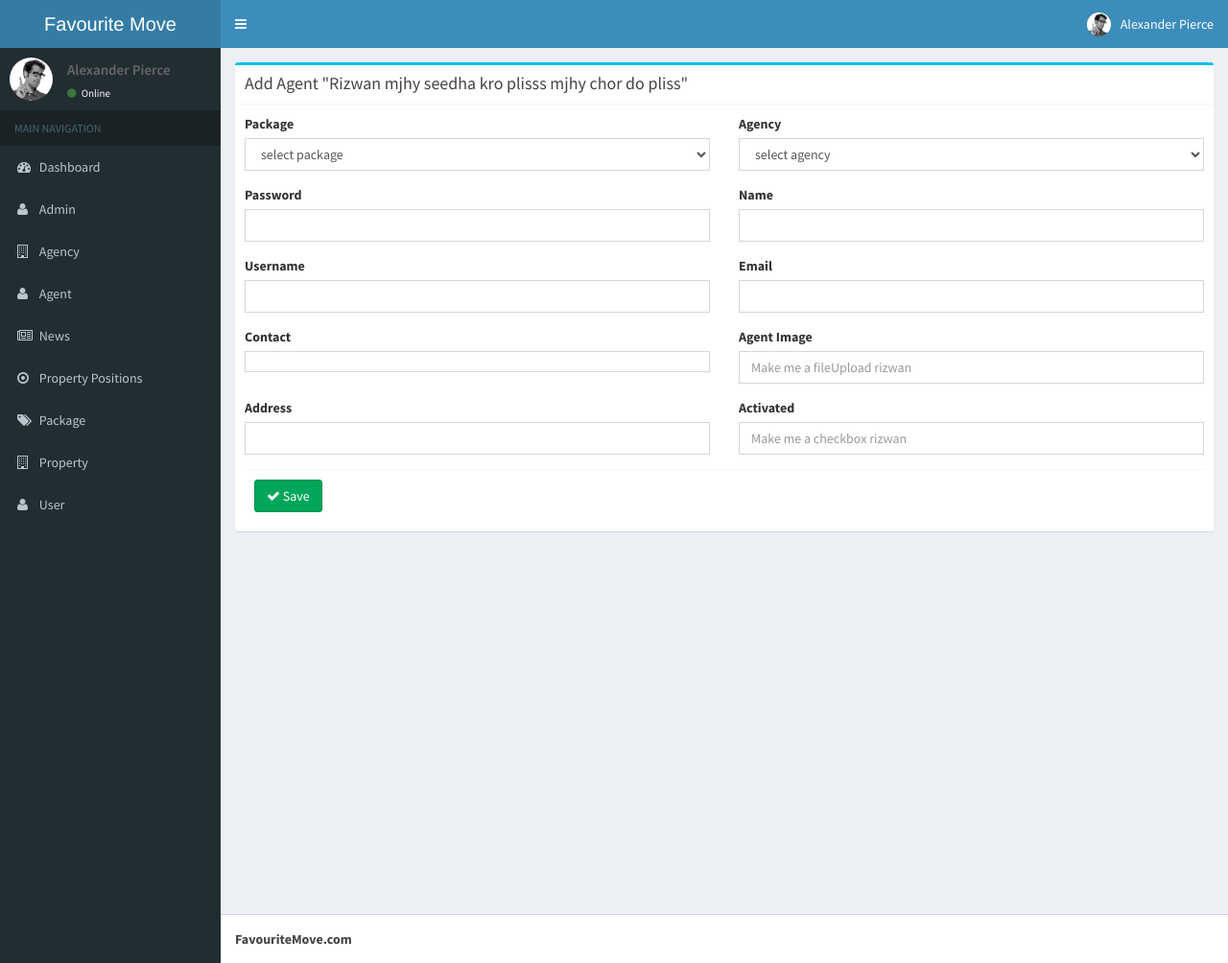
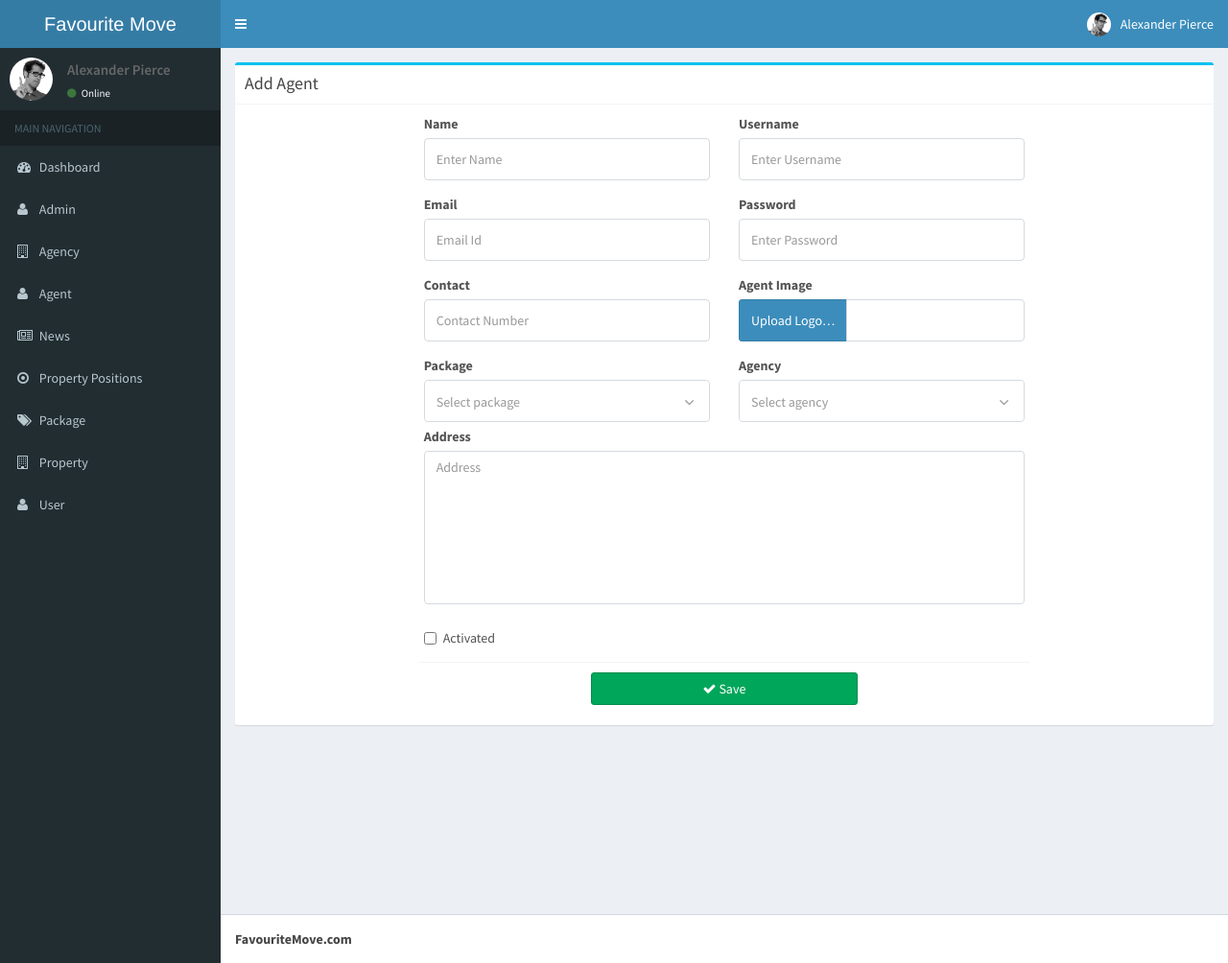
Before and after one commit to qasim902/favmove1, a CodeIgniter app: page /favmove1/agent/add in a window 1280 px wide. Shown: the whole page at 96% size. Run offline with CodeIgniter, Linux system fonts and the light colour scheme; data that the repository does not hold is empty; some libraries are stand-ins or nearby versions.

Commit message:
agent page

```diff
--- a/application/views/agent/add.php
+++ b/application/views/agent/add.php
@@ -2,16 +2,66 @@
 	<div class="col-md-12">
 		<div class="box box-info">
 			<div class="box-header with-border">
-              	<h3 class="box-title">Add Agent "Rizwan mjhy seedha kro plisss mjhy chor do pliss"</h3>
+				<h3 class="box-title">Add Agent</h3>
 			</div>
 			<?php echo form_open('agent/add'); ?>
 			<div class="box-body">
+				<div class="col-sm-1 col-md-2"></div>
+				<div class="col-sm-10 col-md-8">
+					<div class="callus clearfix border_radius submit_property">
 						<div class="row clearfix">
+
+							<div class="col-md-6">
+								<label for="name" class="control-label">Name</label>
+								<div class="form-group">
+									<input type="text"  placeholder="Enter Name" name="name" value="<?php echo $this->input->post('name'); ?>" class="form-control" id="name" />
+								</div>
+							</div>
+							<div class="col-md-6">
+								<label for="username" class="control-label">Username</label>
+								<div class="form-group">
+									<input type="text" name="username"  placeholder="Enter Username" value="<?php echo $this->input->post('username'); ?>" class="form-control" id="username"
+									/>
+								</div>
+							</div>
+							<div class="col-md-6">
+								<label for="email" class="control-label">Email</label>
+								<div class="form-group">
+									<input type="text" name="email" placeholder="Email Id" value="<?php echo $this->input->post('email'); ?>" class="form-control" id="email" />
+								</div>
+							</div>
+							<div class="col-md-6">
+								<label for="password" class="control-label">Password</label>
+								<div class="form-group">
+									<input type="password" placeholder="Enter Password" name="password" value="<?php echo $this->input->post('password'); ?>" class="form-control" id="password"
+									/>
+								</div>
+							</div>
+							<div class="col-md-6">
+								<label for="contact" class="control-label">Contact</label>
+								<div class="form-group">
+									<input type="tel" placeholder="Contact Number"  name="contact" value="<?php echo $this->input->post('email'); ?>" class="form-control" />
+								</div>
+							</div>
+							<div class="col-md-6">
+								<label for="agent_image" class="control-label">Agent Image</label>
+								<div class="form-group">
+									<div class="input-group agncy_btn">
+										<label class="input-group-btn">
+											<span class="btn btn-primary">
+												Upload Logo&hellip; <input type="file" name="agent_image" value="<?php echo $this->input->post('agent_image'); ?>" class="form-control" id="agent_image" style="display: none;" />
+											</span>
+										</label>
+										<input  type="text" value="<?php echo $this->input->post('agent_image'); ?>" class="form-control" readonly>
+									</div>
+								</div>
+							</div>
 							<div class="col-md-6">
 								<label for="package_id" class="control-label">Package</label>
-						<div class="form-group">
+								<div class="single-query">
+									<div class="intro">
 										<select name="package_id" class="form-control">
-								<option value="">select package</option>
+											<option value="">Select package</option>
 											<?php
 									foreach($all_packages as $package)
 									{
@@ -23,11 +73,13 @@
 										</select>
 									</div>
 								</div>
+							</div>
 							<div class="col-md-6">
 								<label for="agency_id" class="control-label">Agency</label>
-						<div class="form-group">
+								<div class="single-query">
+									<div class="intro">
 										<select name="agency_id" class="form-control">
-								<option value="">select agency</option>
+											<option value="">Select agency</option>
 											<?php
 									foreach($all_agency as $agency)
 									{
@@ -39,98 +91,85 @@
 										</select>
 									</div>
 								</div>
-					<div class="col-md-6">
-						<label for="password" class="control-label">Password</label>
-						<div class="form-group">
-							<input type="password" name="password" value="<?php echo $this->input->post('password'); ?>" class="form-control" id="password" />
 							</div>
-					</div>
-					<div class="col-md-6">
-						<label for="name" class="control-label">Name</label>
-						<div class="form-group">
-							<input type="text" name="name" value="<?php echo $this->input->post('name'); ?>" class="form-control" id="name" />
-						</div>
-					</div>
-					<div class="col-md-6">
-						<label for="username" class="control-label">Username</label>
-						<div class="form-group">
-							<input type="text" name="username" value="<?php echo $this->input->post('username'); ?>" class="form-control" id="username" />
-						</div>
-					</div>
-					<div class="col-md-6">
-						<label for="email" class="control-label">Email</label>
-						<div class="form-group">
-							<input type="text" name="email" value="<?php echo $this->input->post('email'); ?>" class="form-control" id="email" />
-						</div>
-					</div>
-                    <div class="col-md-6">
-						<label for="contact" class="control-label">Contact</label>
-						<div class="form-group">
-							<input type="tel" name="contact" value="<?php echo $this->input->post('email'); ?>" class="form-control" id="contact" />
-						</div>
-					</div>
-					<div class="col-md-6">
-						<label for="agent_image" class="control-label">Agent Image</label>
-						<div class="form-group">
-							<input type="text" name="agent_image" placeholder="Make me a fileUpload rizwan" value="<?php echo $this->input->post('agent_image'); ?>" class="form-control" id="agent_image" />
-						</div>
-					</div>
+
 							<!--					<div class="col-md-6">-->
 							<!--						<label for="property_list" class="control-label">Property List</label>-->
 							<!--						<div class="form-group">-->
-<!--							<input type="text" name="property_list" value="--><?php //echo $this->input->post('property_list'); ?><!--" class="form-control" id="property_list" />-->
+							<!--							<input type="text" name="property_list" value="-->
+							<?php //echo $this->input->post('property_list'); ?>
+							<!--" class="form-control" id="property_list" />-->
 							<!--						</div>-->
 							<!-- 					</div>-->
 							<!--					<div class="col-md-6">-->
 							<!--						<label for="last_logintime" class="control-label">Last Logintime</label>-->
 							<!--						<div class="form-group">-->
-<!--							<input type="text" name="last_logintime" value="--><?php //echo $this->input->post('last_logintime'); ?><!--" class="has-datetimepicker form-control" id="last_logintime" />-->
+							<!--							<input type="text" name="last_logintime" value="-->
+							<?php //echo $this->input->post('last_logintime'); ?>
+							<!--" class="has-datetimepicker form-control" id="last_logintime" />-->
 							<!--						</div>-->
 							<!--					</div>-->
 
-					<div class="col-md-6">
+							<div class="col-lg-12">
 								<label for="address" class="control-label">Address</label>
 								<div class="form-group">
-							<input type="text" name="address" value="<?php echo $this->input->post('address'); ?>" class="form-control" id="address" />
+									<textarea type="text" placeholder="Address" name="address" value="<?php echo $this->input->post('address'); ?>" class="form-control" id="address"></textarea>
 								</div>
 							</div>
 							<div class="col-md-6">
-						<label for="activated" class="control-label">Activated</label>
+								<!-- <label for="activated" class="control-label">Activated</label> -->
 								<div class="form-group">
-							<input type="text" name="activated" placeholder="Make me a checkbox rizwan" value="<?php echo $this->input->post('activated'); ?>" class="form-control" id="activated" />
+									<div class="checkbox">
+										<label><input type="checkbox" value="<?php echo $this->input->post('activated'); ?>" id="activated">Activated</label>
+									</div>
 								</div>
 							</div>
 							<!--					<div class="col-md-6">-->
 							<!--						<label for="package_lastpayment" class="control-label">Package Lastpayment</label>-->
 							<!--						<div class="form-group">-->
-<!--							<input type="text" name="package_lastpayment" value="--><?php //echo $this->input->post('package_lastpayment'); ?><!--" class="has-datetimepicker form-control" id="package_lastpayment" />-->
+							<!--							<input type="text" name="package_lastpayment" value="-->
+							<?php //echo $this->input->post('package_lastpayment'); ?>
+							<!--" class="has-datetimepicker form-control" id="package_lastpayment" />-->
 							<!--						</div>-->
 							<!--					</div>-->
 							<!--					<div class="col-md-6">-->
 							<!--						<label for="last_editip" class="control-label">Last Editip</label>-->
 							<!--						<div class="form-group">-->
-<!--							<input type="text" name="last_editip" value="--><?php //echo $this->input->post('last_editip'); ?><!--" class="form-control" id="last_editip" />-->
+							<!--							<input type="text" name="last_editip" value="-->
+							<?php //echo $this->input->post('last_editip'); ?>
+							<!--" class="form-control" id="last_editip" />-->
 							<!--						</div>-->
 							<!--					</div>-->
 							<!--					<div class="col-md-6">-->
 							<!--						<label for="payment_details" class="control-label">Payment Details</label>-->
 							<!--						<div class="form-group">-->
-<!--							<input type="text" name="payment_details" value="--><?php //echo $this->input->post('payment_details'); ?><!--" class="form-control" id="payment_details" />-->
+							<!--							<input type="text" name="payment_details" value="-->
+							<?php //echo $this->input->post('payment_details'); ?>
+							<!--" class="form-control" id="payment_details" />-->
 							<!--						</div>-->
 							<!--					</div>-->
 							<!--					<div class="col-md-6">-->
 							<!--						<label for="description" class="control-label">Description</label>-->
 							<!--						<div class="form-group">-->
-<!--							<textarea name="description" class="form-control" id="description">--><?php //echo $this->input->post('description'); ?><!--</textarea>-->
+							<!--							<textarea name="description" class="form-control" id="description">-->
+							<?php //echo $this->input->post('description'); ?>
+							<!--</textarea>-->
 							<!--						</div>-->
 							<!--					</div>-->
 							<!--				</div>-->
 						</div>
 						<div class="box-footer">
-            	<button type="submit" class="btn btn-success">
+							<div class="col-md-6 col-md-offset-3">
+								<button type="submit" class="btn btn-block btn-success">
 									<i class="fa fa-check"></i> Save
 								</button>
 							</div>
+						</div>
+					</div>
+				</div>
+				<div class="col-sm-1 col-md-2"></div>
+				<div class="col-sm-4"></div>
+
 				<?php echo form_close(); ?>
 			</div>
 		</div>
```
Lines whose indentation alone changed are shown as unchanged.
